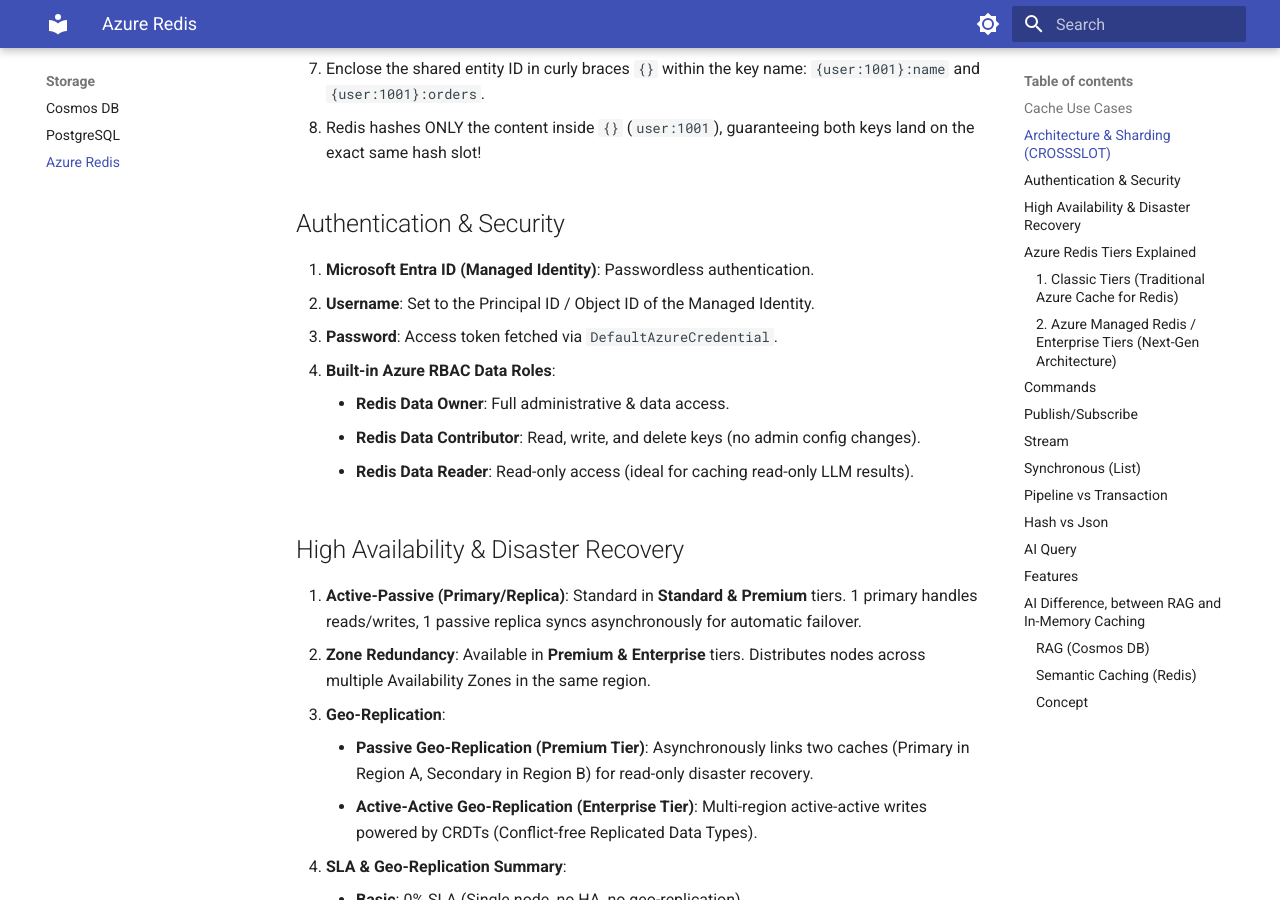
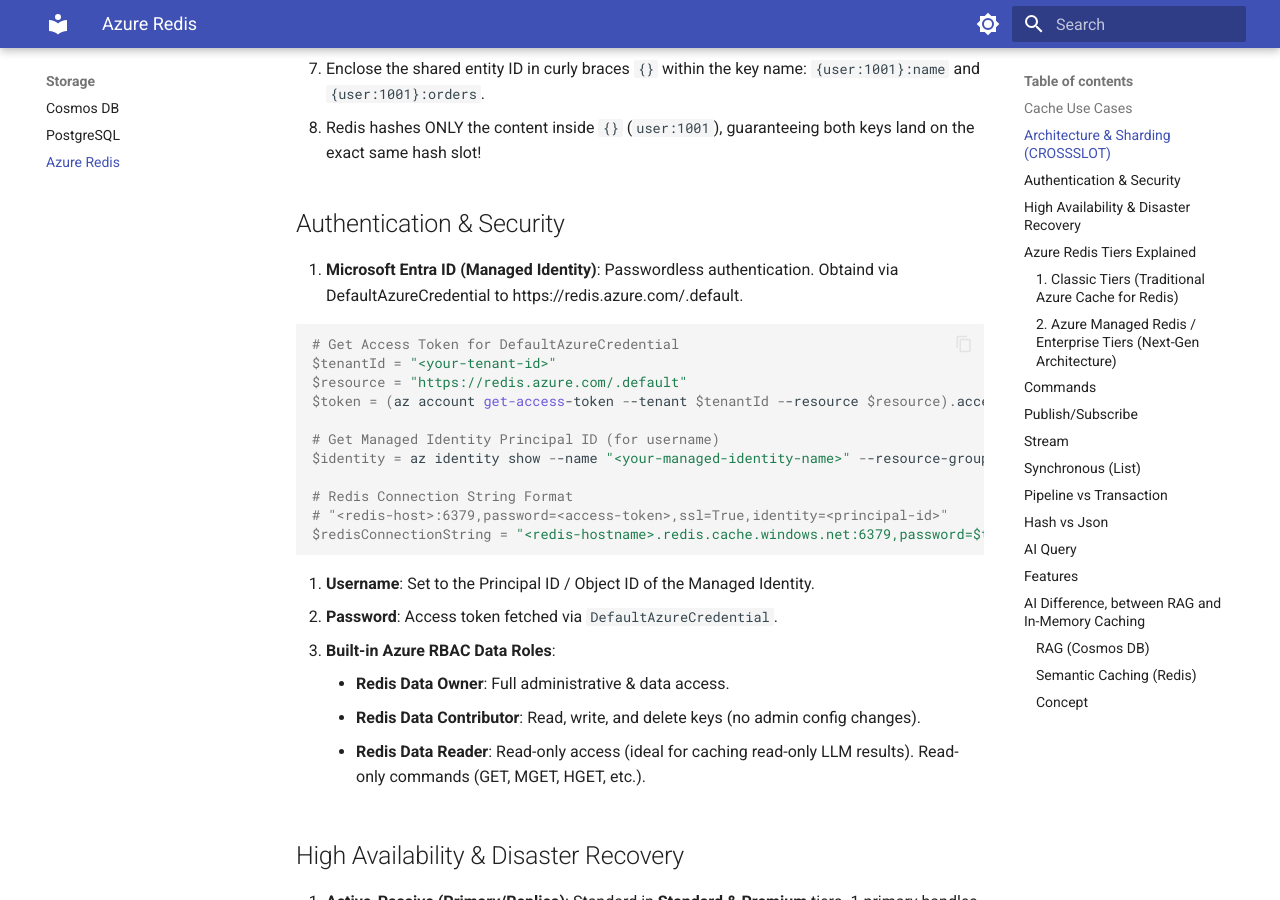
Before and after one commit to yoonghan/AI-Cloud-Developer, an MkDocs documentation site: the page built from docs/Storage/Redis.md, in a window 1280 px wide and 900 px high, scrolled down 1013 px. Built offline with MkDocs 1.6.1 and Material for MkDocs 9.7.7, drawn with Linux system fonts in a browser that asks for light colours.

Commit message:
Update redis document

````diff
--- a/docs/Storage/Redis.md
+++ b/docs/Storage/Redis.md
@@ -21,14 +21,28 @@
    - Redis hashes ONLY the content inside `{}` (`user:1001`), guaranteeing both keys land on the exact same hash slot!
 
 ## Authentication & Security
-1. **Microsoft Entra ID (Managed Identity)**: Passwordless authentication.
+1. **Microsoft Entra ID (Managed Identity)**: Passwordless authentication. Obtaind via DefaultAzureCredential to https://redis.azure.com/.default.
+
+```powershell
+# Get Access Token for DefaultAzureCredential
+$tenantId = "<your-tenant-id>"
+$resource = "https://redis.azure.com/.default"
+$token = (az account get-access-token --tenant $tenantId --resource $resource).accessToken
+
+# Get Managed Identity Principal ID (for username)
+$identity = az identity show --name "<your-managed-identity-name>" --resource-group "<your-resource-group>" --query "principalId" -o tsv
+
+# Redis Connection String Format
+# "<redis-host>:6379,password=<access-token>,ssl=True,identity=<principal-id>"
+$redisConnectionString = "<redis-hostname>.redis.cache.windows.net:6379,password=$token,ssl=True,identity=$identity"
+```
+
 2. **Username**: Set to the Principal ID / Object ID of the Managed Identity.
 3. **Password**: Access token fetched via `DefaultAzureCredential`.
 4. **Built-in Azure RBAC Data Roles**:
     - **Redis Data Owner**: Full administrative & data access.
     - **Redis Data Contributor**: Read, write, and delete keys (no admin config changes).
-    - **Redis Data Reader**: Read-only access (ideal for caching read-only LLM results).
-
+    - **Redis Data Reader**: Read-only access (ideal for caching read-only LLM results). Read-only commands (GET, MGET, HGET, etc.).
 ## High Availability & Disaster Recovery
 1. **Active-Passive (Primary/Replica)**: Standard in **Standard & Premium** tiers. 1 primary handles reads/writes, 1 passive replica syncs asynchronously for automatic failover.
 2. **Zone Redundancy**: Available in **Premium & Enterprise** tiers. Distributes nodes across multiple Availability Zones in the same region.
````
